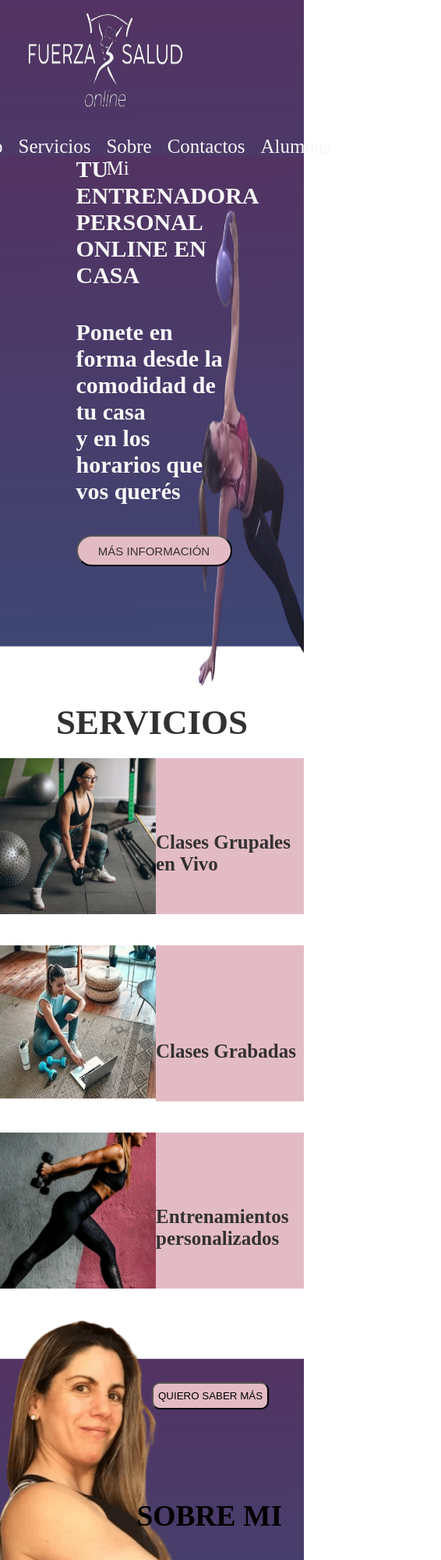
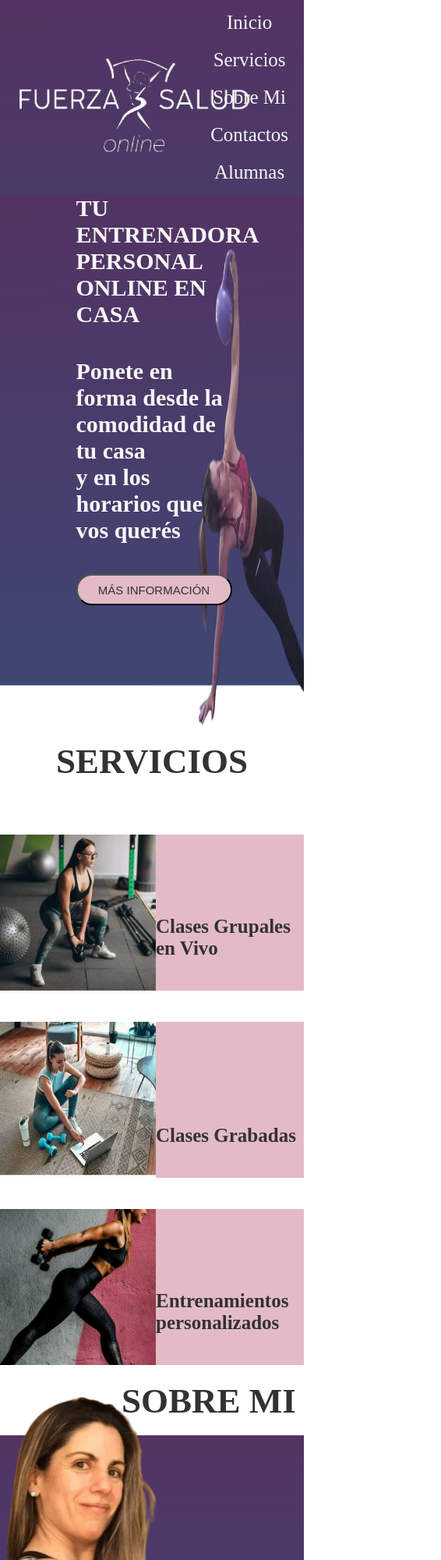
Before and after one commit to AdriTao/pre-entrega-dos, a plain HTML site: page index.html in a window 390 px wide. Shown: the top 2000 px of the page at 78% size, 566 px wide, since content can reach past the window. Drawn offline with Linux system fonts and the light colour scheme.

Commit message:
aplique media q

```diff
--- a/css/style.css
+++ b/css/style.css
@@ -6,19 +6,24 @@
 
 .contenedorHeader {
     width: 100%;
-    height: 150px;
+    height: 200px;
     background-image: url(../assets/img/color-de-marca.png);
     display: flex;
     justify-content: space-between;
     align-items: center;
-
 }
 
 .navBar{
-    display: flex;
+    width: 100%;
     gap: 20px;
     list-style: none;
     padding-right: 20px;
+    display: flex;
+    align-items: center;
+
+
+
+
 
 }
 
@@ -27,12 +32,15 @@
     text-decoration: none;
     color: #f7f7f7;
     text-transform: capitalize;
+    width: 100%;
+
 }
 
 
-.contenedorHeader img {
-    width:60%;
-    height: 150px;
+.logo img{
+    width: 100%;
+    height: 100px;
+    align-items: center;
 }
 
 
@@ -119,14 +127,11 @@
     background-size: cover;
 
 }
-.contenedorSobreMiIndex.h2SobreMiIndex{
+.h2SobreMiIndex{
+  margin-left: 40%;
+  font-size: 30px;
+  color: #333131;
 
-
-    height: 150px;
-    width: 50%;
-
-    color: #f7f7f7;
-    font-size: larger;
 
 
 }
@@ -134,7 +139,7 @@
 
     width: 500px;
     height:300px ;
-    margin-left: 300px;
+
 }
 .sobreMiImg div article{
     width: 600px;
@@ -166,8 +171,8 @@
     margin-left: 35%;
     margin-top: 100px;
 
-    width: 400px;
-    height: 200px;
+    width: 50%;
+    height: 60%;
     color: #f7f7f7;
     font-size: larger;
 }
@@ -179,13 +184,18 @@
     margin-left: 50%;
 
 
+
+
     border-radius: 10px 10px 10px 10px;
-    width: 200px;
-    height: 35px;
-    padding: 10;
+    width: 250px;
+    height: 50px;
+
     background-color: #E3BBC5;
+    font-size: 20px;
 }
-
+.contenedorSobreMiIndex .botonPrincipalIndexAdriana{
+    padding-top: 10%;
+}
 
 
 .serviciosIndex{
@@ -452,71 +462,96 @@ background-color: #afaed1;
 
 }
 
-@media (max-width: 1000px){
+@media (max-width: 1024px){
+
+
     .contenedorServiciosIndex{
         flex-direction: column;
         align-items: center;
         height: 1000px;
 
     }
-    .contenedorHeader{
-        flex-direction: row;
-        justify-content: space-between;
+
+    .logo{
+        width: 55%;
     }
+
+    .contenedorSobreMiIndex .botonPrincipalIndexAdriana{
+        padding-top: 5%;
+    }
+
 
 }
 
 
-@media (max-width:768px){
+@media (max-width:800px){
+
     .contenedorHeader{
-       flex-direction: column;
-       height: 200px;
-    }
+    flex-direction: row;
+    justify-content: space-between;
 
-    .contenedorHeader img{
-        margin-left: 5%;
-    }
+    height: 250px;
 
-    .navBar{
-        margin-top: 20px;
-    }
-
-    .serviciosIndex h3{
-        left: 200px;
-        bottom: 50px;
-
-    }
-    .contenedorServiciosIndex{
-        margin-left: 10%;
-    }
-    .contenedorSobreMiIndex .botonPrincipalIndexAdriana button{
-        left: 50%;
-    }
-
-    }
-
-@media (max-width: 600px){
-       /* .contenedorHeader
-        flex-direction: row;
-        height: 400px;
-        background-image: url(../assets/img/color-de-marca.png);
-        background-repeat: no-repeat;
-        background-size: cover;
-        object-fit: contain;
-
-        }
-
-    .contenedorHeader img{
-        width: 100% */
 
 
     }
 
-    .contenedorServiciosIndex{
-        height: 1100px;
+    .navBar{
+        flex-direction: column;
+        padding-right: 20px;
 
-        margin-left: 15%;
 
+    }
+
+
+    .contenedorHeader img{
+        width: 350px;
+        height: 150px;
+    }
+    .logo{
+        padding-top: 5%;
+       }
+
+
+
+    .serviciosIndex h3{
+        left: 200px;
+        bottom: 40px;
+
+    }
+    .contenedorSobreMiIndex .parrafoSobreMiIndex p{
+        width: 100%;
+       padding-bottom: 2%;
+       font-size: 15px;
+       padding-left: 5%;
+    }
+
+   .contenedorSobreMiIndex .botonPrincipalIndexAdriana button {
+    width: 150px;
+    height: 50px;
+    font-size: 15px;
+   }
+
+
+    .contenedorSobreMiIndex .botonPrincipalIndexAdriana{
+        padding-top: 2%;
+
+    }
+    .contenedorSobreMiIndex{
+        height: 500px;
+    }
+    }
+
+
+
+
+
+
+
+
+@media (max-width: 570px){
+    .h2IndexServicios{
+        height: 100px;
     }
 
 
@@ -529,21 +564,8 @@ background-color: #afaed1;
         width: 100%;
         height: 500px;
 }
-.contenedorSobreMiIndex .h2SobreMiIndex{
-        height: 100px;
-        position: relative;
-        top: 80px;
-        }
-.contenedorSobreMiIndex .parrafoSobreMiIndex{
-        top: 150px;
-        left: 45%;
-        font-size: 15px;
-        width: 50%;
-        }
-.contenedorSobreMiIndex .botonPrincipalIndexAdriana button{
-    top: 350px;
-    left: 50%;
-}
+
+
 
 
 
@@ -552,6 +574,10 @@ background-color: #afaed1;
     .h1General h1{
         font-size: 30px;
 
+    }
+    .indexImgServicios img{
+        width: 250px;
+        height: 250px;
     }
     .botonPrincipalIndex button{
         width: 200px;
@@ -566,13 +592,13 @@ background-color: #afaed1;
 .contenedorSobreMiIndex .parrafoSobreMiIndex {
     display: none;
     }
-    .contenedorSobreMiIndex .h2SobreMiIndex{
-        top: 50%;
-        left: 45%;
-        font-size: 25px;
-    }
+
     .contenedorSobreMiIndex .botonPrincipalIndexAdriana button{
         width: 150px;
+
+    }
+    .contenedorSobreMiIndex .botonPrincipalIndexAdriana{
+        padding-top: 50%;
     }
     .redes a img{
         width: 20px;
@@ -580,7 +606,7 @@ background-color: #afaed1;
         margin: 5px;
     }
     footer{
-        height: 150px;
+        height: 120px;
     }
 }
 
@@ -588,10 +614,7 @@ background-color: #afaed1;
 
 @media (max-width: 400px){
 
-.contenedorServiciosIndex{
-    height: 1100px;
-    margin-left: 15%;
-}
+
 .redes{
     height: 100px;
     width: 100px;
@@ -610,6 +633,9 @@ background-color: #afaed1;
 
 
 @media (max-width: 385px){
+
+
+
     footer{
        height: 150px;
     }
@@ -642,7 +668,9 @@ background-color: #afaed1;
 
 
     }
-
+    .h2SobreMiIndex{
+        font-size: 25px;
+    }
 
     .serviciosIndex h3{
         font-size: 20px;
--- a/index.html
+++ b/index.html
@@ -7,9 +7,9 @@
         <link rel="stylesheet" href="./css/style.css">
     </head>
     <body>
-        <header >
-            <Section class="contenedorHeader">
-            <div>
+        <header>
+            <Section class="contenedorHeader" >
+            <div class="logo">
 
                 <img src="./assets/img/logo.png" alt="logoFuerzaysalud">
             </div>
@@ -67,7 +67,7 @@
                 <div class="h2SobreMiIndex">
                     <h2>SOBRE MI</h2>
                 </div>
-
+                <section class="contenedorIndex">
                 <div class="parrafoSobreMiIndex">
                     <p>SOY PROFESORA NACIONAL DE EDUCACIÓN FÍSICA ESPECIALIZADA EN ENTRENAMIENTODE FUERZA Y ACONDICIONAMIENTO PARA LAMUJER.
                         TENGO MÁS DE VEINTE AÑOS DE EXPERIENCIA ENTRENANDO MUJERES DE TODAS LASEDADES.
@@ -78,8 +78,9 @@
                 <div class="botonPrincipalIndexAdriana button">
                     <button>QUIERO SABER MÁS</button>
                 </div>
+                </section>
             </section>
-        <section>
+        <section >
             <div class="h2IndexServicios">
             <h2>Pack de clases</h2>
             </div>
```
Also changed, not shown: pages/alumnas.html (+1 -1 lines), pages/contactos.html (+1 -1 lines), pages/servicios.html (+1 -1 lines), pages/sobre-mi.html (+2 -2 lines).
